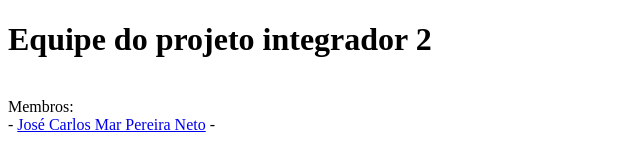
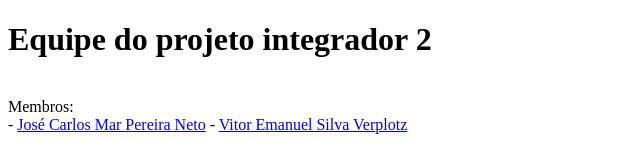
Before and after one commit to aula-3-1Trimestre/portifolio, a plain HTML site: page index.html in a window 1280 px wide. Shown: the whole page, without its empty margins (0-640 px from the left). Drawn offline with Linux system fonts and the light colour scheme.

Commit message:
FEAT: Incrementando nomes #5

```diff
--- a/index.html
+++ b/index.html
@@ -9,6 +9,6 @@
     <h1>Equipe do projeto integrador 2</h1><br>
     Membros:<br>
     - <a href="jose.html">José Carlos Mar Pereira Neto</a>
-    - <a href="vitor.html"></a>
+    - <a href="vitor.html">Vitor Emanuel Silva Verplotz</a>
 </body>
 </html>
```
